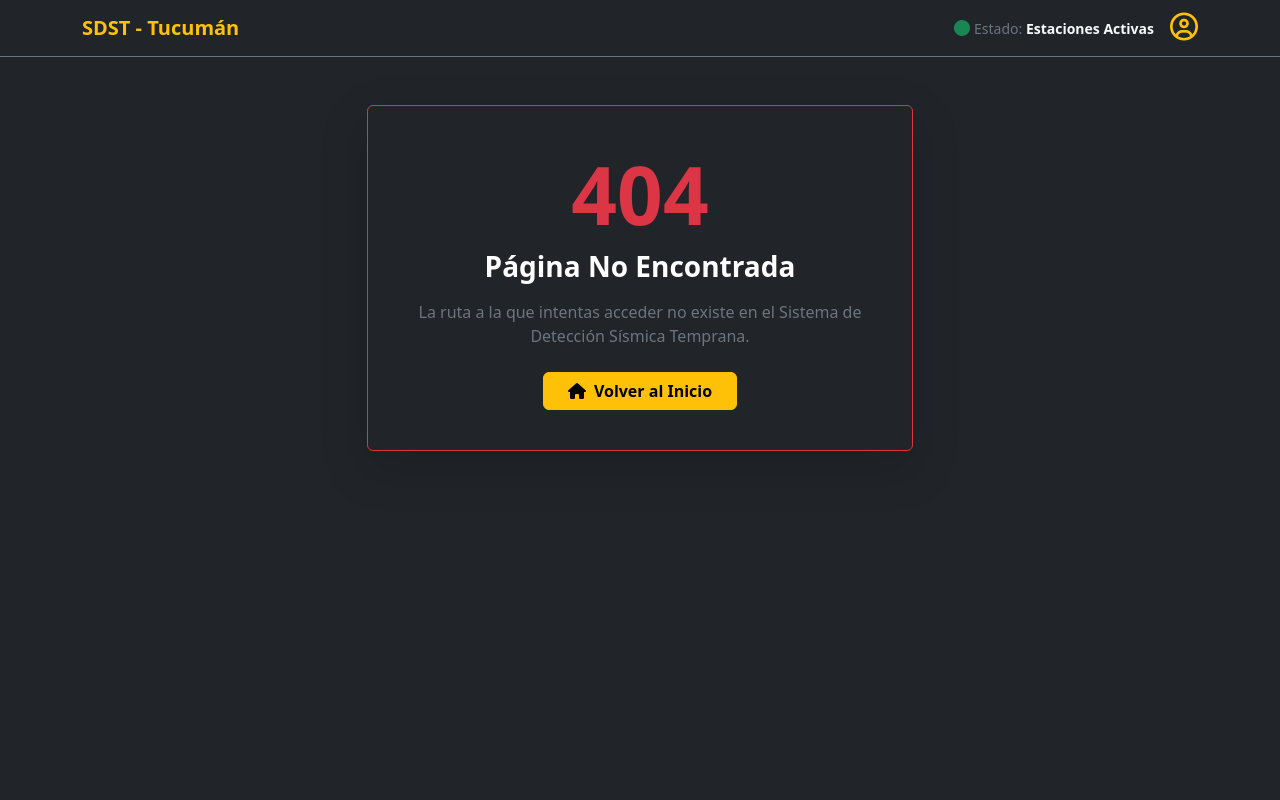
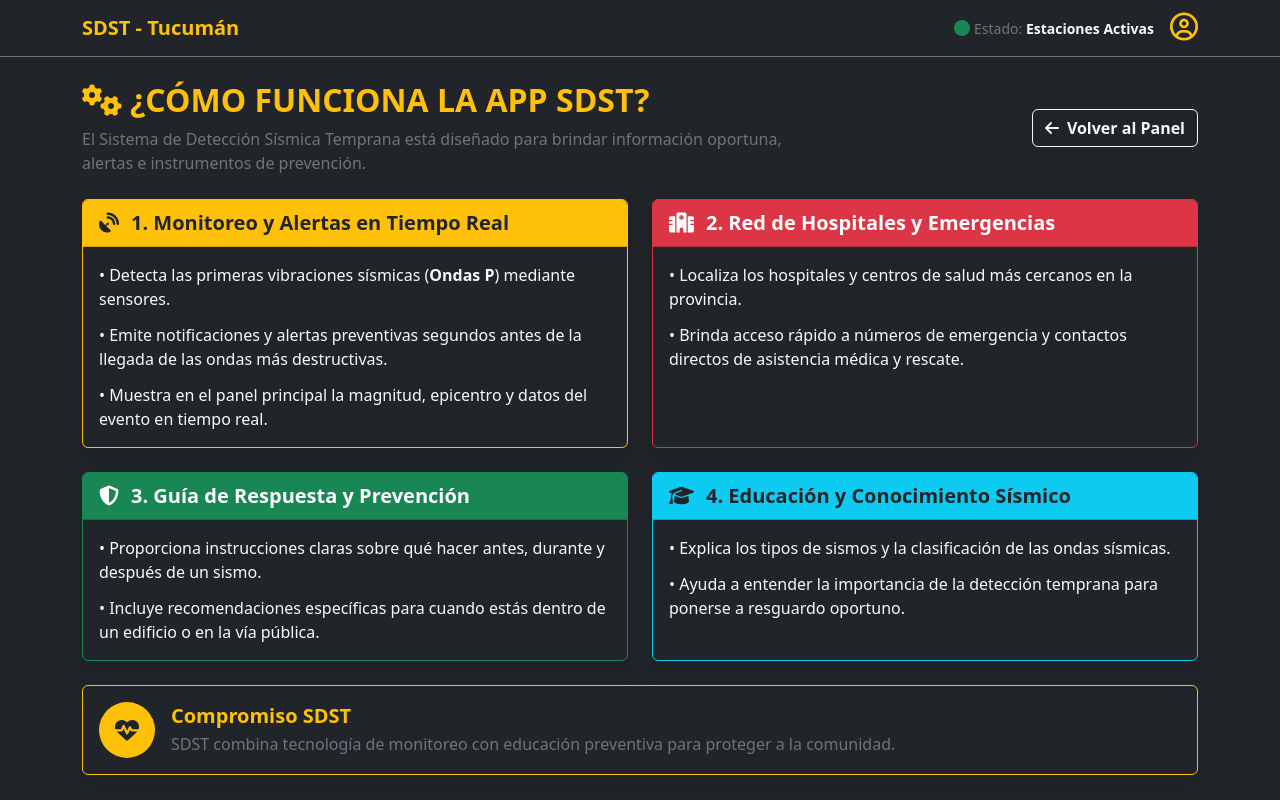
Before and after one commit to belpalavecino3-hue/Siso-Frontend, a React (Vite) app in the folder Siso-Frontend/: page /como-funciona in a window 1280 px wide. Before the commit this address had no page. Built offline with nearby package versions, Linux system fonts and the light colour scheme.

Commit message:
se agrega pagina de como funciona la aplicacion

```diff
--- a/Siso-Frontend/src/components/routes/Rutas.jsx
+++ b/Siso-Frontend/src/components/routes/Rutas.jsx
@@ -8,6 +8,8 @@ import Emergenias from '../../pages/Emergenias';
 import Login from '../../pages/Login';
 import ComoActuar from '../../pages/ComoActuar';
 import TiposSismos from '../../pages/TiposSismos';
+import ComoFunciona from '../../pages/ComoFunciona';
+
 const Rutas = () => {
   return (
     <Routes>
@@ -19,6 +21,7 @@ const Rutas = () => {
       <Route path="*" element={<Error404 />} />
       <Route path="/como-actuar" element={<ComoActuar />} />
       <Route path="/tipos-sismos" element={<TiposSismos />} />
+      <Route path="/como-funciona" element={<ComoFunciona />} />
     </Routes>
   );
 };
--- /dev/null
+++ b/Siso-Frontend/src/pages/ComoFunciona.jsx
@@ -0,0 +1,122 @@
+import React from 'react';
+import { Container, Row, Col, Card, Button, Badge } from 'react-bootstrap';
+import { useNavigate } from 'react-router-dom';
+
+const ComoFunciona = () => {
+  const navigate = useNavigate();
+
+  return (
+    <Container className="py-4 text-white">
+      <Row className="mb-4 align-items-center">
+        <Col md={8}>
+          <h2 className="fw-bold text-warning d-flex align-items-center gap-2">
+            <i className="fa-solid fa-gears text-warning"></i>
+            ¿CÓMO FUNCIONA LA APP SDST?
+          </h2>
+          <p className="text-secondary mb-0">
+            El Sistema de Detección Sísmica Temprana está diseñado para brindar información oportuna, alertas e instrumentos de prevención.
+          </p>
+        </Col>
+        <Col md={4} className="text-md-end mt-3 mt-md-0">
+          <Button variant="outline-light" onClick={() => navigate('/')} className="fw-bold">
+            <i className="fa-solid fa-arrow-left me-2"></i>Volver al Panel
+          </Button>
+        </Col>
+      </Row>
+
+      <Row className="g-4 mb-4">
+        <Col md={6}>
+          <Card className="bg-dark text-white border-warning shadow h-100">
+            <Card.Header className="bg-warning text-dark fw-bold fs-5 d-flex align-items-center gap-2">
+              <i className="fa-solid fa-satellite-dish me-1"></i>
+              1. Monitoreo y Alertas en Tiempo Real
+            </Card.Header>
+            <Card.Body className="d-flex flex-column gap-2">
+              <p className="text-light mb-1">
+                • Detecta las primeras vibraciones sísmicas (<strong>Ondas P</strong>) mediante sensores.
+              </p>
+              <p className="text-light mb-1">
+                • Emite notificaciones y alertas preventivas segundos antes de la llegada de las ondas más destructivas.
+              </p>
+              <p className="text-light mb-0">
+                • Muestra en el panel principal la magnitud, epicentro y datos del evento en tiempo real.
+              </p>
+            </Card.Body>
+          </Card>
+        </Col>
+
+        <Col md={6}>
+          <Card className="bg-dark text-white border-danger shadow h-100">
+            <Card.Header className="bg-danger text-white fw-bold fs-5 d-flex align-items-center gap-2">
+              <i className="fa-solid fa-hospital me-1"></i>
+              2. Red de Hospitales y Emergencias
+            </Card.Header>
+            <Card.Body className="d-flex flex-column gap-2">
+              <p className="text-light mb-1">
+                • Localiza los hospitales y centros de salud más cercanos en la provincia.
+              </p>
+              <p className="text-light mb-0">
+                • Brinda acceso rápido a números de emergencia y contactos directos de asistencia médica y rescate.
+              </p>
+            </Card.Body>
+          </Card>
+        </Col>
+
+
+        <Col md={6}>
+          <Card className="bg-dark text-white border-success shadow h-100">
+            <Card.Header className="bg-success text-white fw-bold fs-5 d-flex align-items-center gap-2">
+              <i className="fa-solid fa-shield-halved me-1"></i>
+              3. Guía de Respuesta y Prevención
+            </Card.Header>
+            <Card.Body className="d-flex flex-column gap-2">
+              <p className="text-light mb-1">
+                • Proporciona instrucciones claras sobre qué hacer antes, durante y después de un sismo.
+              </p>
+              <p className="text-light mb-0">
+                • Incluye recomendaciones específicas para cuando estás dentro de un edificio o en la vía pública.
+              </p>
+            </Card.Body>
+          </Card>
+        </Col>
+
+        <Col md={6}>
+          <Card className="bg-dark text-white border-info shadow h-100">
+            <Card.Header className="bg-info text-dark fw-bold fs-5 d-flex align-items-center gap-2">
+              <i className="fa-solid fa-graduation-cap me-1"></i>
+              4. Educación y Conocimiento Sísmico
+            </Card.Header>
+            <Card.Body className="d-flex flex-column gap-2">
+              <p className="text-light mb-1">
+                • Explica los tipos de sismos y la clasificación de las ondas sísmicas.
+              </p>
+              <p className="text-light mb-0">
+                • Ayuda a entender la importancia de la detección temprana para ponerse a resguardo oportuno.
+              </p>
+            </Card.Body>
+          </Card>
+        </Col>
+      </Row>
+
+      <Row>
+        <Col>
+          <Card className="bg-dark border-warning text-white shadow">
+            <Card.Body className="d-flex align-items-center gap-3">
+              <Badge bg="warning" text="dark" className="p-3 fs-4 rounded-circle">
+                <i className="fa-solid fa-heart-pulse"></i>
+              </Badge>
+              <div>
+                <h5 className="fw-bold text-warning mb-1">Compromiso SDST</h5>
+                <p className="mb-0 text-secondary">
+                  SDST combina tecnología de monitoreo con educación preventiva para proteger a la comunidad.
+                </p>
+              </div>
+            </Card.Body>
+          </Card>
+        </Col>
+      </Row>
+    </Container>
+  );
+};
+
+export default ComoFunciona;
```
